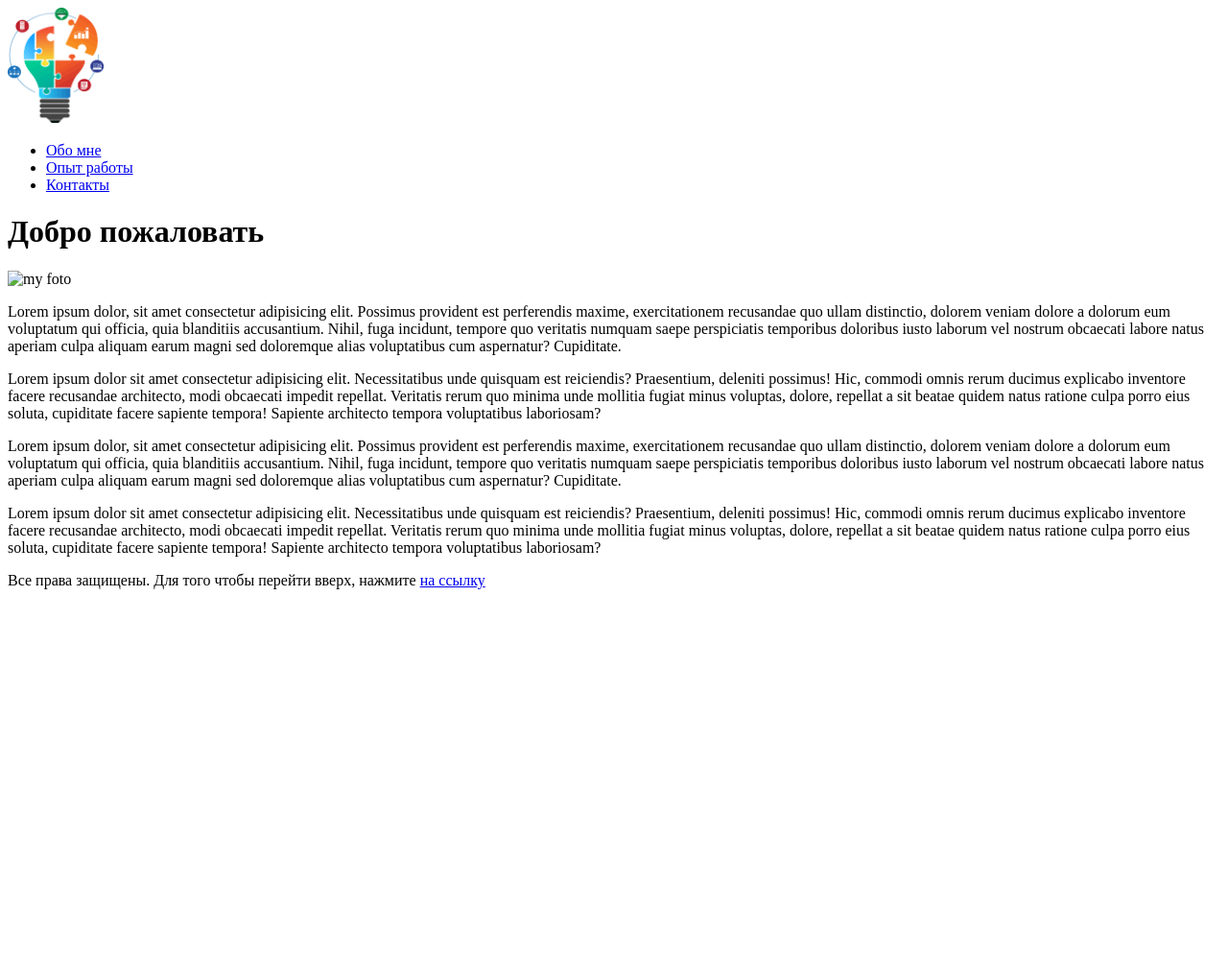
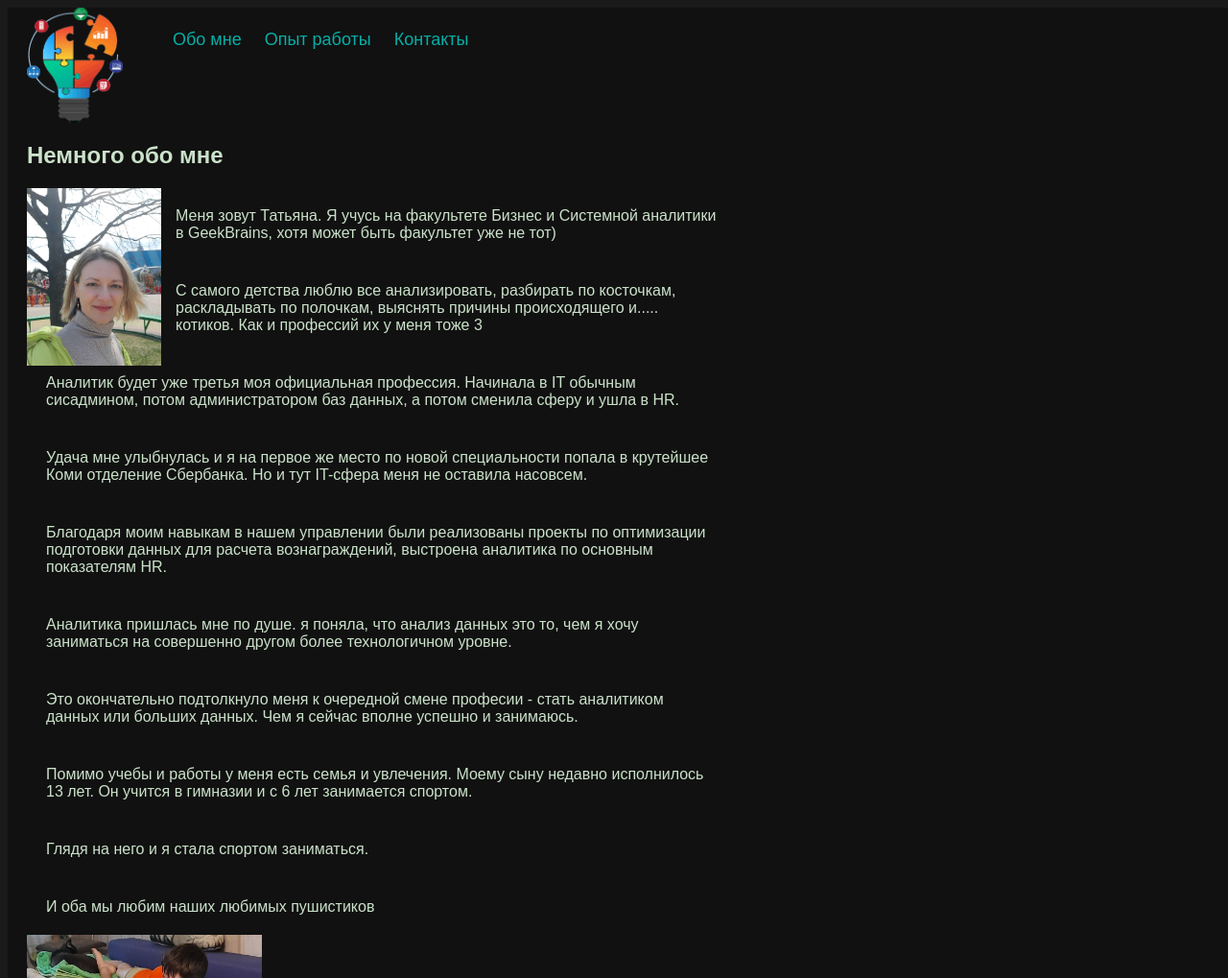
Before and after one commit to Tatyan-Ka/Resume, a plain HTML site: page index.html in a window 1280 px wide. Shown: the top 1019 px of the page at 96% size. Before the commit the page ends 800 px from the top, so only its background shows below. Drawn offline with Linux system fonts and the light colour scheme.

Commit message:
feat:add fotos,exp,contacts,styles

```diff
--- /dev/null
+++ b/css/style.css
@@ -0,0 +1,73 @@
+* {
+    font-family: Arial, Helvetica, sans-serif;
+    background-color:rgba(17, 17, 17, 0.959);
+}
+
+body, html {
+    width: 100%;
+    color: rgb(203, 226, 202);
+    overflow-x: hidden;
+    box-sizing: border-box;
+    background-color:rgba(17, 17, 17, 0.959);
+}
+
+.container {
+    margin-left: 20px;
+    margin-right: 520px;
+    font-size: 16px;
+    background-color:rgba(17, 17, 17, 0.685);
+}
+.menu{
+    display:flex;
+    font-size: 18px;
+}
+ul{
+    list-style:none;
+}
+li{
+    display: block;
+    float: left
+}
+.content{
+    overflow: hidden;
+}
+.content img{
+    float: left;
+    margin-right: 15px;
+}
+
+.content p{
+    overflow-wrap: normal; /* показывает тексту, что он не должен заходить за границы блока */
+    word-wrap: normal;
+    padding: 20px; /* отступ от рамки до текста - делает его красивее */
+    margin-left: 35px; /* отступ с левой стороны от блока с картинкой */
+    display: block; /* обознначает, что это не просто бесформенный текст, а блок внутри блока */
+    font-size:16px; /* размер текста*/
+    margin: 2px 0 0 0; /* отступ от блока с текстом */
+}
+.header {
+    display:flex;
+    font-size: 16px;
+}
+
+.footer{
+    font-size: 10px;
+    color: aliceblue;
+}
+
+a:link, a:visited {
+    background-color: aliceblu ;
+    border: none;
+    color: #06afa7;
+    padding: 5px 12px;
+    text-align: center;
+    -webkit-transition-duration: 0.4s;
+    transition-duration: 0.4s;
+    text-decoration: none;
+    font-size:18px;
+    text-align: center;
+    cursor: pointer;
+    display: inline-block;
+}
+a:hover, a:active {
+    background-color: rgb(136, 220, 223) ;
--- a/index.html
+++ b/index.html
@@ -5,8 +5,10 @@
     <meta charset="UTF-8">
     <meta http-equiv="X-UA-Compatible" content="IE=edge">
     <meta name="viewport" content="width=device-width, initial-scale=1.0">
-    <title>Страница моего резюме</title>
-    <link rel="shortcut icon" href="\images\head_1.png" </head>
+    <title>Моё резюме</title>
+    <link rel="shortcut icon" href="\images\head_1.png">
+    <link rel="stylesheet" type="text/css" href="\css\style.css">
+</head>
 
 <body>
     <div class="container">
@@ -14,27 +16,47 @@
             <img src="\images\лого.png" alt="logo" width="100px" height="120px" >
             <div class="menu">
                 <ul>
-                    <li><a href="index.html">Обо мне</a></li>
-                    <li> <a href="#">Опыт работы</a> </li>
-                    <li><a href="#">Контакты</a></li>
+                    <li><a href="#about">Обо мне</a></li>
+                    <li> <a href="#exp">Опыт работы</a> </li>
+                    <li><a href="#cont">Контакты</a></li>
 
                 </ul>
             </div>
         </div>
         <div class="content">
-            <h1>Добро пожаловать</h1>
-            <img src="#" alt="my foto">
-                <p>Lorem ipsum dolor, sit amet consectetur adipisicing elit. Possimus provident est perferendis maxime, exercitationem recusandae quo ullam distinctio, dolorem veniam dolore a dolorum eum voluptatum qui officia, quia blanditiis accusantium.
-                Nihil, fuga incidunt, tempore quo veritatis numquam saepe perspiciatis temporibus doloribus iusto laborum vel nostrum obcaecati labore natus aperiam culpa aliquam earum magni sed doloremque alias voluptatibus cum aspernatur? Cupiditate.</p>
-                <p>Lorem ipsum dolor sit amet consectetur adipisicing elit. Necessitatibus unde quisquam est reiciendis? Praesentium, deleniti possimus! Hic, commodi omnis rerum ducimus explicabo inventore facere recusandae architecto, modi obcaecati impedit repellat.
-                Veritatis rerum quo minima unde mollitia fugiat minus voluptas, dolore, repellat a sit beatae quidem natus ratione culpa porro eius soluta, cupiditate facere sapiente tempora! Sapiente architecto tempora voluptatibus laboriosam?</p>
-                <p>Lorem ipsum dolor, sit amet consectetur adipisicing elit. Possimus provident est perferendis maxime, exercitationem recusandae quo ullam distinctio, dolorem veniam dolore a dolorum eum voluptatum qui officia, quia blanditiis accusantium.
-                Nihil, fuga incidunt, tempore quo veritatis numquam saepe perspiciatis temporibus doloribus iusto laborum vel nostrum obcaecati labore natus aperiam culpa aliquam earum magni sed doloremque alias voluptatibus cum aspernatur? Cupiditate.</p>
-                <p>Lorem ipsum dolor sit amet consectetur adipisicing elit. Necessitatibus unde quisquam est reiciendis? Praesentium, deleniti possimus! Hic, commodi omnis rerum ducimus explicabo inventore facere recusandae architecto, modi obcaecati impedit repellat.
-                Veritatis rerum quo minima unde mollitia fugiat minus voluptas, dolore, repellat a sit beatae quidem natus ratione culpa porro eius soluta, cupiditate facere sapiente tempora! Sapiente architecto tempora voluptatibus laboriosam?</p>
+            <h2 id="about">Немного обо мне</h2>
+            <img src="\images\foto.jpg" alt="my foto" width= "140" height= "185";>
+            <p>Меня зовут Татьяна. Я учусь на факультете Бизнес и Системной аналитики в GeekBrains, хотя может быть факультет уже не тот) </p>
+            <p>С самого детства люблю все анализировать, разбирать по косточкам, раскладывать по полочкам, выяснять причины происходящего и..... котиков. Как и профессий их у меня тоже 3</p>
+            <p>Аналитик будет уже третья моя официальная профессия. Начинала в IT обычным сисадмином, потом администратором баз данных, а потом сменила сферу и ушла в HR. </p>
+            <p>Удача мне улыбнулась и я на первое же место по новой специальности попала в крутейшее Коми отделение Сбербанка. Но и тут IT-сфера меня не оставила насовсем. </p>
+            <p>Благодаря моим навыкам в нашем управлении были реализованы проекты по оптимизации подготовки данных для расчета вознаграждений, выстроена аналитика по основным показателям HR. </p>
+            <p>   Аналитика пришлась мне по душе. я поняла, что анализ данных это то, чем я хочу заниматься на совершенно другом более технологичном уровне.</p>
+            <p>       Это окончательно подтолкнуло меня к очередной смене професии - стать аналитиком данных или больших данных. Чем я сейчас вполне успешно и занимаюсь.</p>
+            <p>Помимо учебы и работы у меня есть семья и увлечения. Моему сыну недавно исполнилось 13 лет. Он учится в гимназии и с 6 лет занимается спортом.</p>
+            <p>Глядя на него и я стала спортом заниматься. </p>
+            <p>И оба мы любим наших любимых пушистиков</p>
+            <img src="\images\foto2.jpg" alt="my foto" width="245" height="150">
+            <p></p>
+            <p></p>
+            <p></p>
+            <p></p>
+            <p></p>
+            <h2 id="exp">Опыт работы</h2>
+            <p>2020-2023 менеджер по компенсациям и льготам отдела управления пресоналом Энергосбыт Плюс Коми</p>
+            <p>2003-2013 главный специалист-эксперт отдела инфомрационных технологий Межрайонная ИФНС России</p>
+            <p>2013-2020 аналитик управления по работе с персоналом Коми отделение Сбербанк</p>
+            <p></p>
+            <p></p>
+            <h2 id="cont">Контакты</h2>
+            <p>email: keyla@list.ru</p>
+            <p>тел: 9222758456</p>
+            <p>телеграм: @tatyan_ka0910</p>
+
         </div>
         <div class="footer">
-            <p>Все права защищены. Для того чтобы перейти вверх, нажмите <a href="#top">на ссылку</a></p>
+            <p>Все права защищены. </p>
+            <a href="#top">вверх</a>
         </div>
     </div>
 
```
Also changed, not shown: images/foto.jpg (added), images/foto2.jpg (added).
